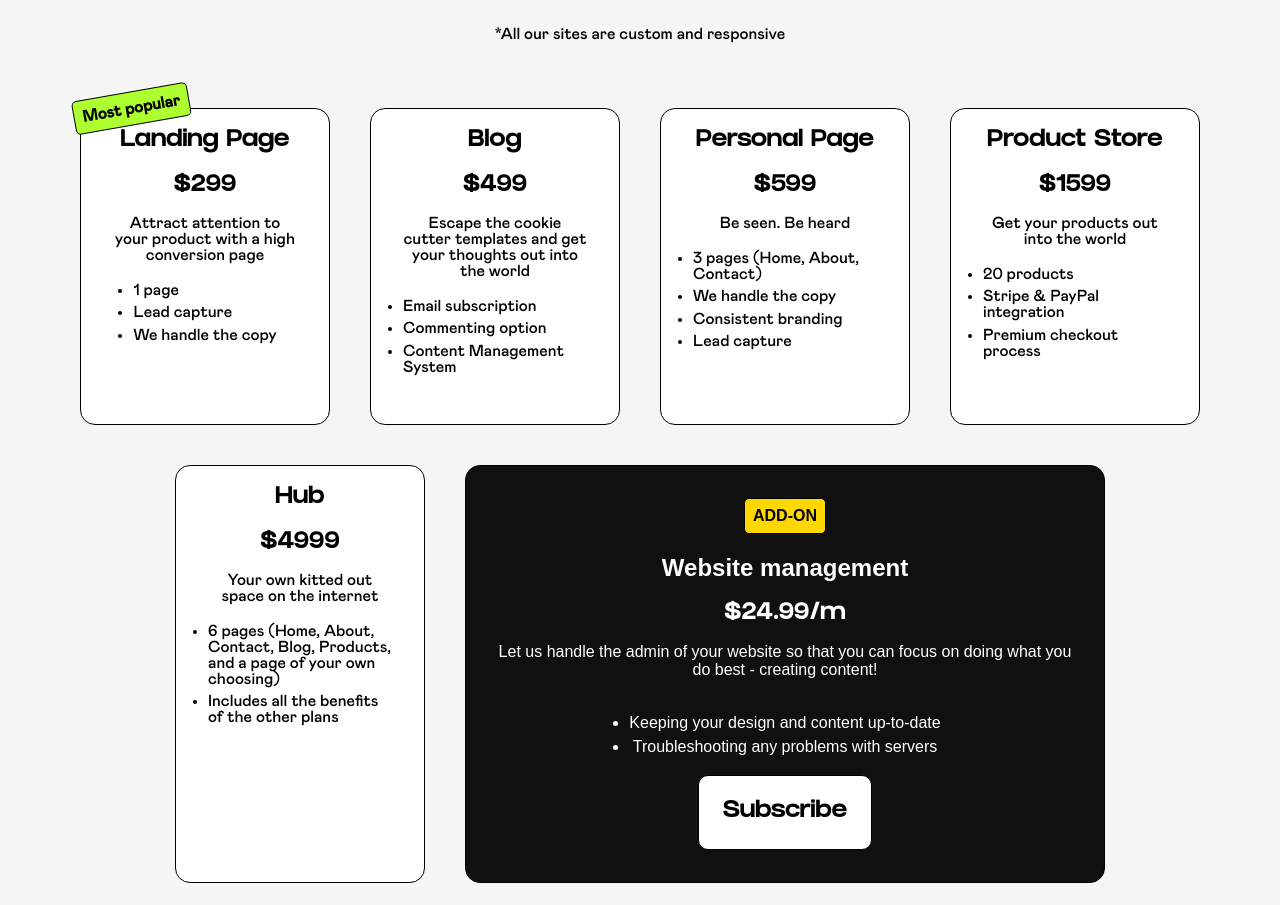
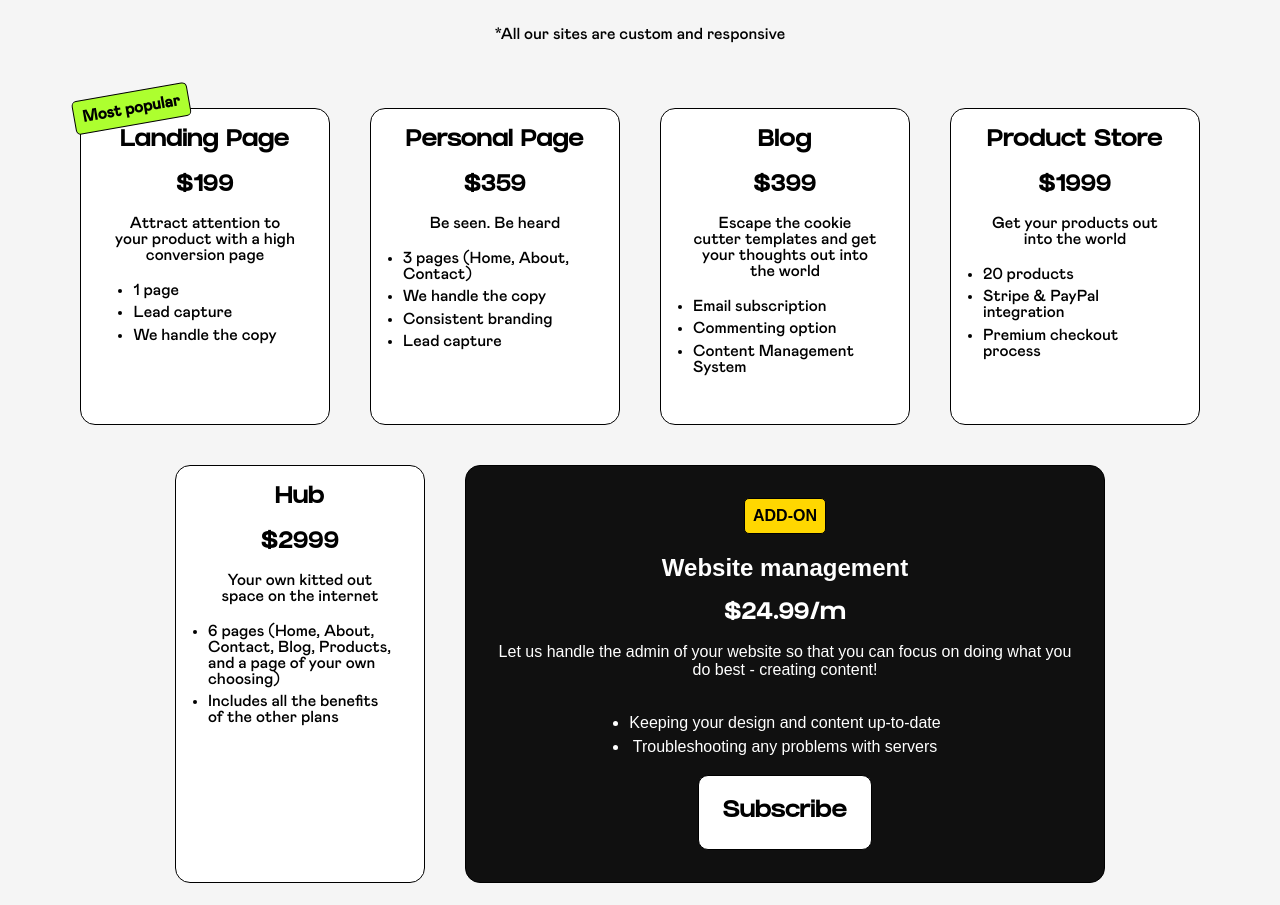
Before and after one commit to Kamo-Chip/WebLaunchZA, a React (Create React App) app: page / in a window 1280 px wide. Shown: the part 1496-2401 px from the top of the page. Built offline with nearby package versions, Linux system fonts and the light colour scheme.

Commit message:
changed pricing

```diff
--- a/src/components/Pricing.jsx
+++ b/src/components/Pricing.jsx
@@ -6,27 +6,27 @@ import { PayPalScriptProvider } from "@paypal/react-paypal-js";
 const Pricing = () => {
   const landingPage = {
     description: "Landing page",
-    price: 299.0,
+    price: 199.0,
   };
 
   const blog = {
     description: "Blog",
-    price: 499.0,
+    price: 399.0,
   };
 
   const ecommerce = {
     description: "Product Store",
-    price: 1599.0,
+    price: 1999.0,
   };
 
   const hub = {
     description: "Hub",
-    price: 4999.0,
+    price: 2999.0,
   };
 
   const personal = {
     description: "Personal Site",
-    price: 599.0,
+    price: 359.0,
   };
 
   return (
@@ -85,6 +85,31 @@ const Pricing = () => {
               </div>
             </div>
             <div className="tier">
+              <h2>Personal Page</h2>
+              <div
+                style={{
+                  height: "250px",
+                  display: "flex",
+                  flexDirection: "column",
+                  alignItems: "center",
+                }}
+              >
+                <span className="price" style={{ marginBottom: "1rem" }}>
+                  ${personal.price}
+                </span>
+                <span>Be seen. Be heard</span>
+                <ul>
+                  <li>3 pages {"(Home, About, Contact)"}</li>
+                  <li>We handle the copy</li>
+                  <li>Consistent branding</li>
+                  <li>Lead capture</li>
+                </ul>
+              </div>
+              <div className="paypal-button-container">
+                <PaypalCheckoutButton product={personal} />
+              </div>
+            </div>
+            <div className="tier">
               <h2>Blog</h2>
               <div
                 style={{
@@ -111,31 +136,7 @@ const Pricing = () => {
                 <PaypalCheckoutButton product={blog} />
               </div>
             </div>
-            <div className="tier">
-              <h2>Personal Page</h2>
-              <div
-                style={{
-                  height: "250px",
-                  display: "flex",
-                  flexDirection: "column",
-                  alignItems: "center",
-                }}
-              >
-                <span className="price" style={{ marginBottom: "1rem" }}>
-                  ${personal.price}
-                </span>
-                <span>Be seen. Be heard</span>
-                <ul>
-                  <li>3 pages {"(Home, About, Contact)"}</li>
-                  <li>We handle the copy</li>
-                  <li>Consistent branding</li>
-                  <li>Lead capture</li>
-                </ul>
-              </div>
-              <div className="paypal-button-container">
-                <PaypalCheckoutButton product={personal} />
-              </div>
-            </div>
+
             <div className="tier">
               <h2>Product Store</h2>
               <div
@@ -217,7 +218,8 @@ const Pricing = () => {
               </ul>
               <a
                 href="https://www.paypal.com/webapps/billing/plans/subscribe?plan_id=P-8HJ67103B77403344MLHLZHI"
-                target="_blank" rel="noreferrer"
+                target="_blank"
+                rel="noreferrer"
               >
                 Subscribe
               </a>
--- a/src/styles/Hero.css
+++ b/src/styles/Hero.css
@@ -139,7 +139,7 @@
   .hero-container {
     display: flex;
     flex-direction: column;
-    margin-top: 170px !important;
+    margin-top: 100px !important;
     width: 90vw;
   }
   .hero-text-container {
@@ -151,7 +151,7 @@
   }
   .hero {
     background-size: cover;
-    background-position: center;
+    background-position: bottom;
     background-repeat: no-repeat;
     background-image: url("../images/c.jpg");
   }
```
